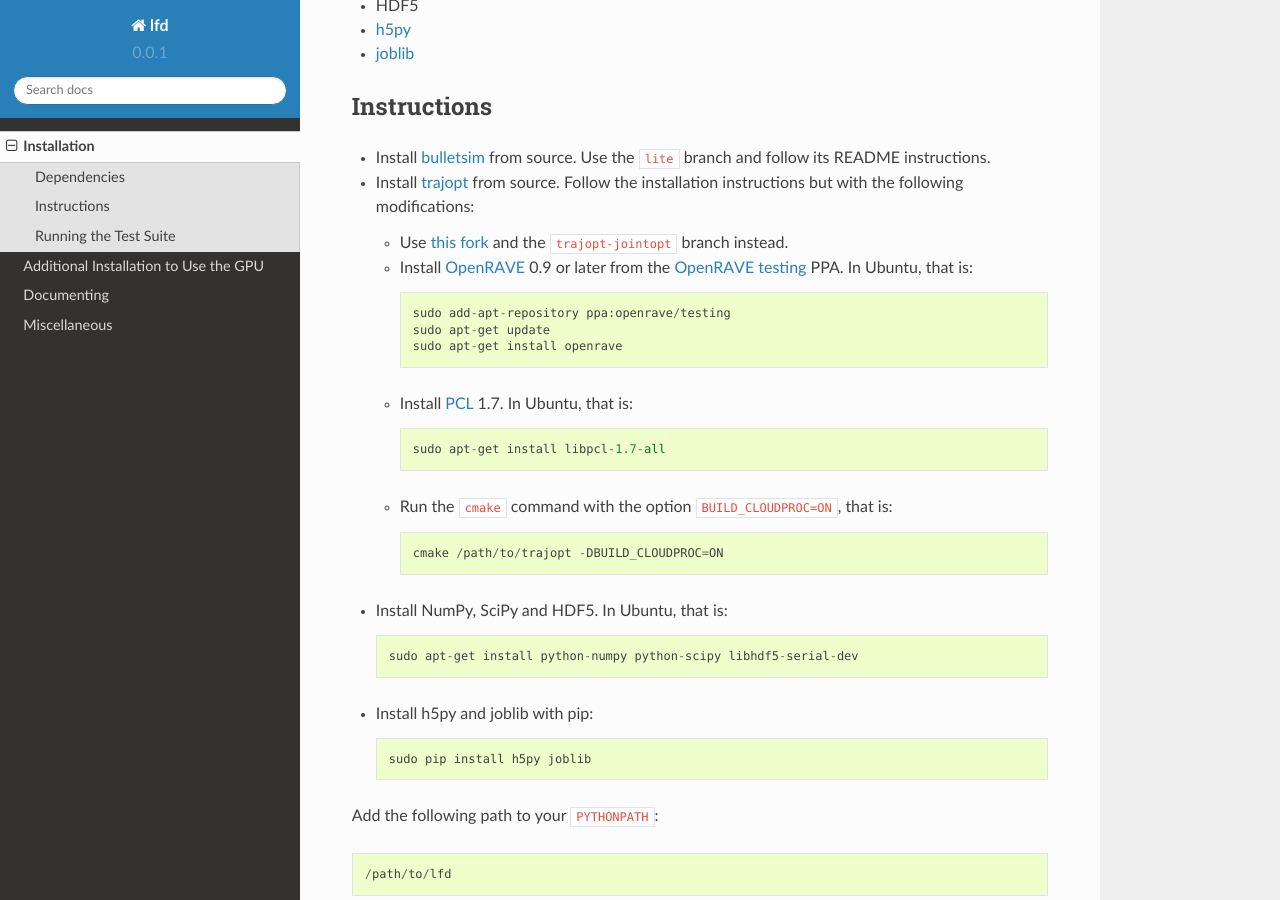
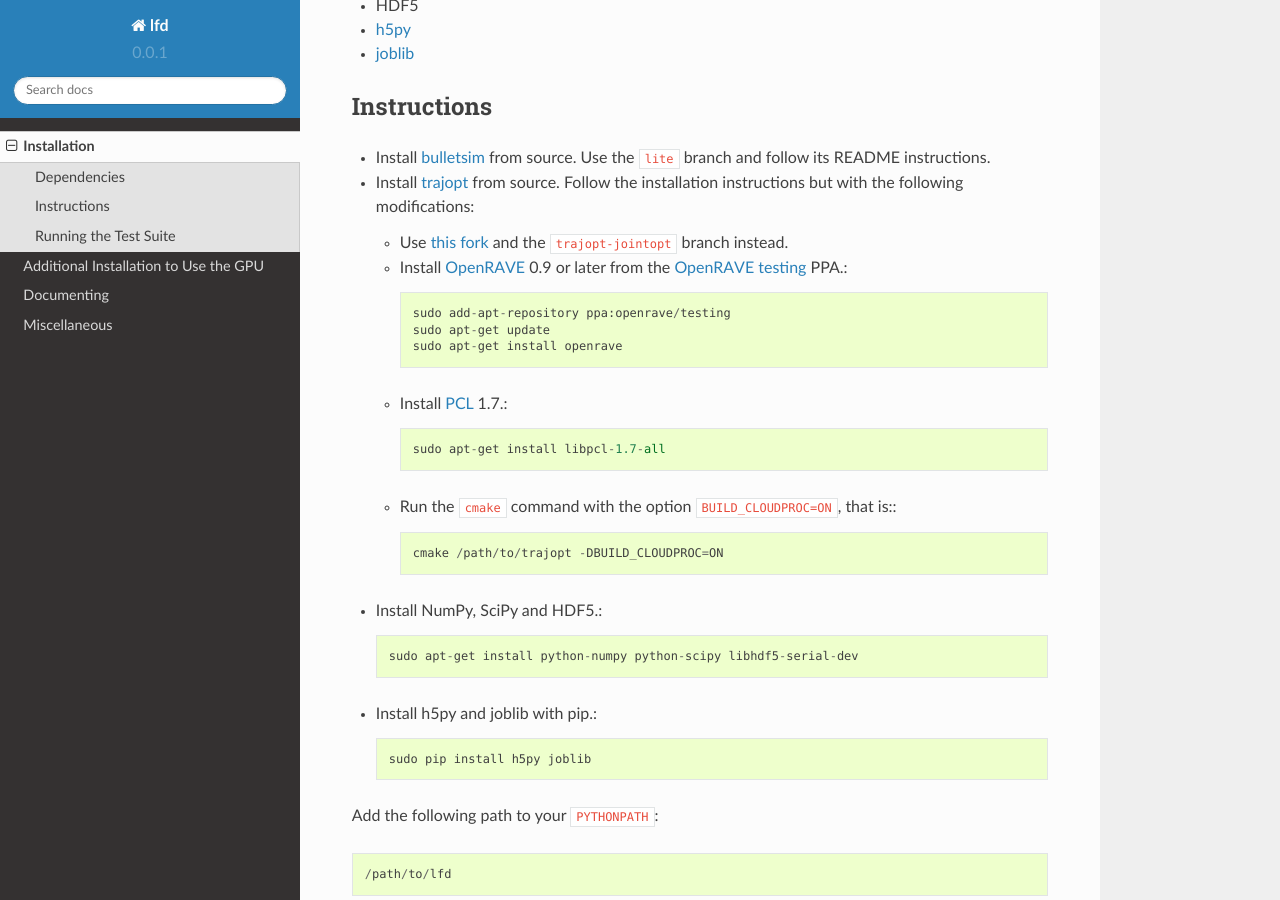
Before and after one commit to rll/lfd, a Sphinx documentation site: the page built from doc/install.rst, in a window 1280 px wide and 900 px high, scrolled down 438 px. Built offline with Sphinx 7.4.7 and the Read the Docs theme 2.0.0, drawn with Linux system fonts in a browser that asks for light colours; formulas are drawn with MathJax 3.

Commit message:
Shorten some verbose sentences in install

```diff
--- a/doc/install.rst
+++ b/doc/install.rst
@@ -29,25 +29,25 @@ Instructions
 -  Install `trajopt <http://rll.berkeley.edu/trajopt>`_ from source. Follow the installation instructions but with the following modifications:
 
    -  Use `this fork <https://github.com/erictzeng/trajopt>`_ and the ``trajopt-jointopt`` branch instead.
-   -  Install `OpenRAVE <http://openrave.org/docs/latest_stable/install>`_ 0.9 or later from the `OpenRAVE testing <https://launchpad.net/~openrave/+archive/testing>`_ PPA. In Ubuntu, that is::
+   -  Install `OpenRAVE <http://openrave.org/docs/latest_stable/install>`_ 0.9 or later from the `OpenRAVE testing <https://launchpad.net/~openrave/+archive/testing>`_ PPA.::
 
          sudo add-apt-repository ppa:openrave/testing
          sudo apt-get update
          sudo apt-get install openrave
 
-   -  Install `PCL <http://www.pointclouds.org>`_ 1.7. In Ubuntu, that is::
+   -  Install `PCL <http://www.pointclouds.org>`_ 1.7.::
 
          sudo apt-get install libpcl-1.7-all
 
-   -  Run the ``cmake`` command with the option ``BUILD_CLOUDPROC=ON``, that is::
+   -  Run the ``cmake`` command with the option ``BUILD_CLOUDPROC=ON``, that is:::
 
          cmake /path/to/trajopt -DBUILD_CLOUDPROC=ON
 
--  Install NumPy, SciPy and HDF5. In Ubuntu, that is::
+-  Install NumPy, SciPy and HDF5.::
 
       sudo apt-get install python-numpy python-scipy libhdf5-serial-dev
 
-- Install h5py and joblib with pip::
+- Install h5py and joblib with pip.::
 
       sudo pip install h5py joblib
 
```
